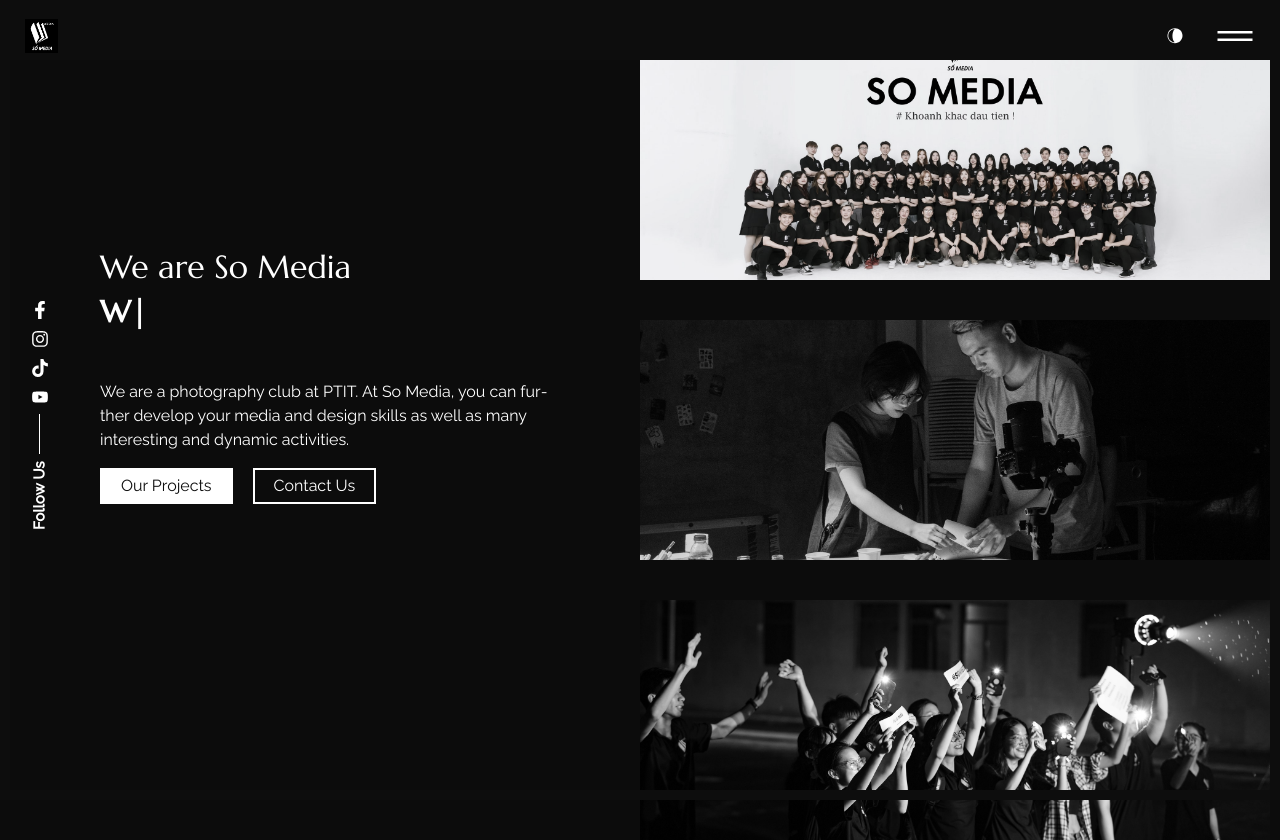
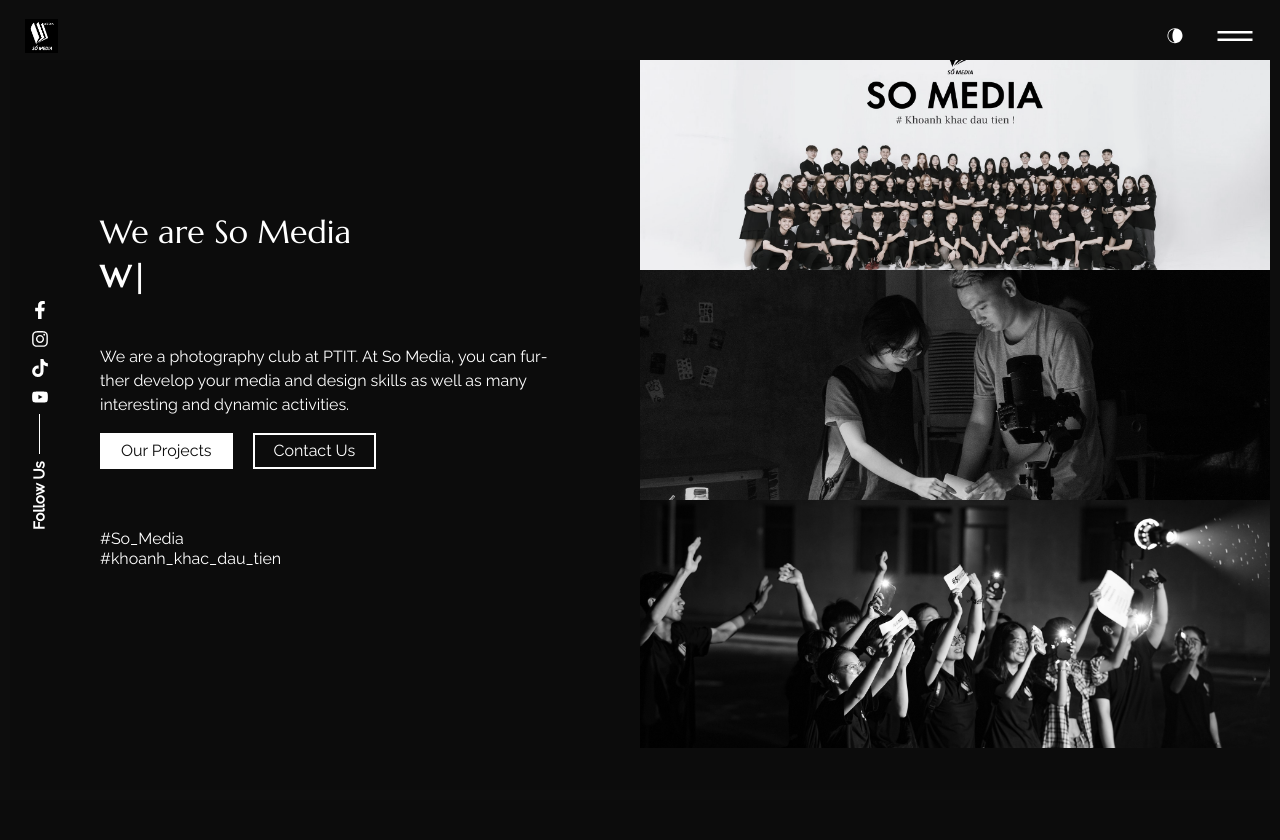
Before and after one commit to Duy-Thong/SoMedia-Website, a React (Create React App) app: page / in a window 1280 px wide. After the commit the page ends 800 px from the top, so only its background shows below. Built offline with nearby package versions, Linux system fonts and the light colour scheme.

Commit message:
Update image slider styles and home page layout

```diff
--- a/src/app/App.js
+++ b/src/app/App.js
@@ -22,6 +22,7 @@ const ScrollToTop = withRouter(_ScrollToTop);
 export default function App() {
   return (
     <Router basename={process.env.PUBLIC_URL}>
+
       <div className="cursor__dot">
         <AnimatedCursor
           innerSize={15}
--- a/src/pages/home/Imageslider.js
+++ b/src/pages/home/Imageslider.js
@@ -20,7 +20,7 @@ const ImageSlider = ({ images, interval = 2000 }) => {
                     src={image}
                     alt={`image-${index}`}
                     className={index === currentImage ? 'visible' : 'hidden'}
-                    style={{ objectFit: 'cover', height: '30%', width: '100%', position: 'absolute' }}
+                    style={{ objectFit: 'cover', height: '31%', width: '100%', position: 'absolute' }}
                 />
             ))}
         </div>
--- a/src/pages/home/index.js
+++ b/src/pages/home/index.js
@@ -28,18 +28,18 @@ export const Home = () => {
           <meta name="description" content={meta.description} />
         </Helmet>
         <div className="intro_sec d-block d-lg-flex align-items-center">
-          <div className="h_bg-image order-1 order-lg-2 h-100 home-image">
+          <div className="h_bg-image order-1 order-lg-2 h-100 home-image image-slider">
             <Row style={{ paddingTop: "40px", marginTop: "0px", marginBottom: "0px" }}>
               <Col>
                 <ImageSlider images={images} interval={5000} />
               </Col>
             </Row>
-            <Row style={{ paddingTop: "280px", marginTop: "0px", marginBottom: "0px" }}>
+            <Row style={{ paddingTop: "230px", marginTop: "0px", marginBottom: "0px" }}>
               <Col>
                 <ImageSlider images={images1} interval={5000} />
               </Col>
             </Row>
-            <Row style={{ paddingTop: "280px", marginTop: "0px", marginBottom: "0px" }}>
+            <Row style={{ paddingTop: "230px", marginTop: "0px", marginBottom: "0px" }}>
               <Col>
                 <ImageSlider images={images2} interval={5000} />
               </Col>
@@ -84,6 +84,8 @@ export const Home = () => {
                     </div>
                   </Link>
                 </div>
+                <p style={{ marginTop: "10px" }}>#So_Media</p>
+                <p style={{marginTop:"-20px"}}>#khoanh_khac_dau_tien</p>
               </div>
             </div>
           </div>
--- a/src/pages/home/style.css
+++ b/src/pages/home/style.css
@@ -6,26 +6,31 @@ section {
     -o-transition: all .5s ease-in;
     transition: all .5s ease-in;
 }
+/* Add or modify these styles in your CSS file */
+
 .image-slider img {
   opacity: 0;
-  transition: opacity 1s ease-in-out;
-
+  transition: transform 0.7s ease-in-out, opacity 0.7s ease-in-out;
+  transform: translateX(100%); /* Adjust for desired starting position */
 }
 
 .image-slider img.visible {
   opacity: 1;
+  transform: translateX(0%);
+  transition: transform 0.7s ease-in-out, opacity 0.7s ease-in-out;
 }
 
 .image-slider img.hidden {
+  opacity: 0; /* Set opacity for leaving images */
+  transform: translateX(100%) ; /* Set the transformation for leaving images */
+  transition: transform 0.7s ease-in-out, opacity 0.7s ease-in-out;
   display: none;
-}
-.home-image img {
-  transition: transform 1s ease-in-out; /* Set the animation properties */
 }
 
 .home-image img:hover {
-  transform: scale(1.1); /* Set the transformation on hover (you can customize this) */
+  transform: translateX(-10%); /* Set the new transformation on hover (you can customize this) */
 }
+
 .who_am_I {
     font-family: Cinzel;
 }
--- a/src/pages/portfolio/index.js
+++ b/src/pages/portfolio/index.js
@@ -26,7 +26,7 @@ export const Portfolio = () => {
                 <img src={data.img} alt="" />
                 <div className="content">
                   <p>{data.description}</p>
-                  <a href={data.link}>view project</a>
+                  <a href={data.link}>View Project</a>
                 </div>
               </div>
             );
```
